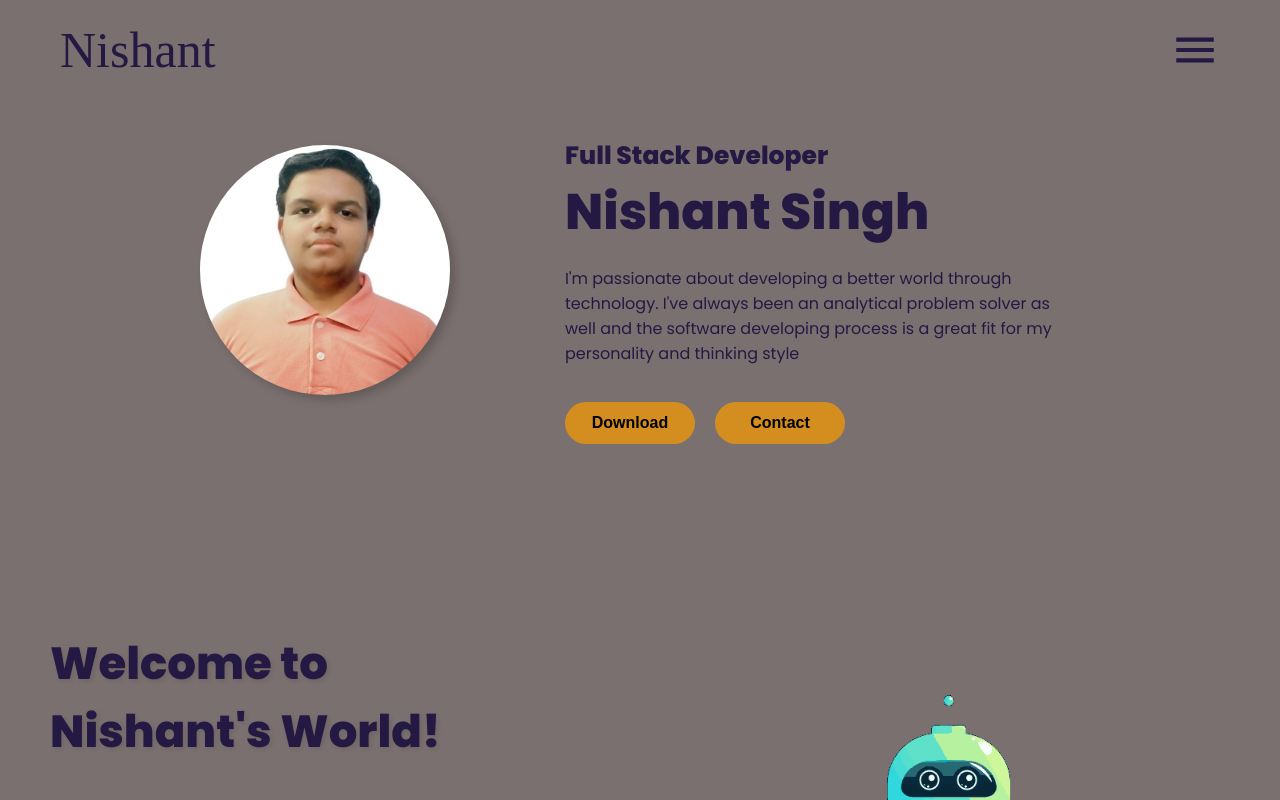
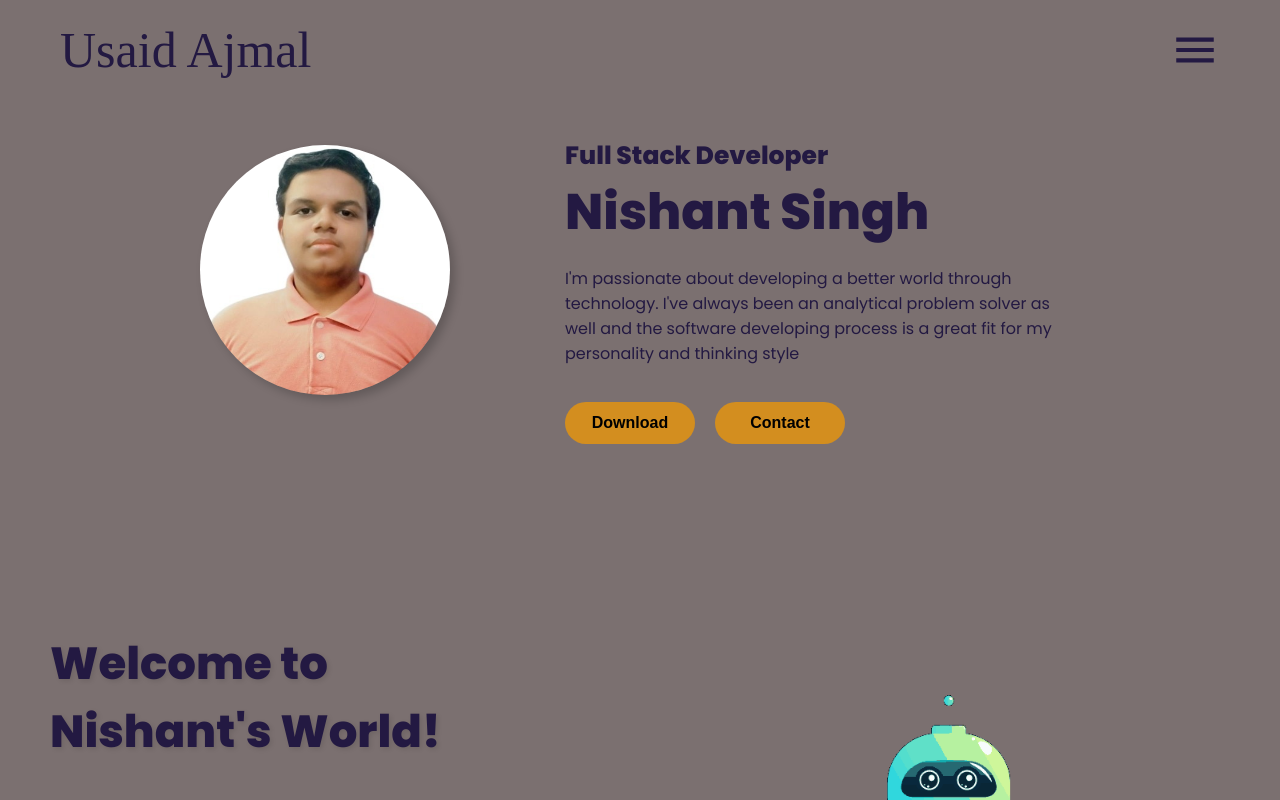
Before and after one commit to Usaid-Ajmal/ReactTask6, a React (Create React App) app: page / in a window 1280 px wide. Shown: the top 800 px of the page. Built offline with nearby package versions, Linux system fonts and the light colour scheme; a web font is replaced by a local one.

Commit message:
Update App.js

```diff
--- a/src/App.js
+++ b/src/App.js
@@ -28,7 +28,7 @@
 
       <header>
         <div className='top'>
-          <div className="logo">Nishant</div>
+          <div className="logo">Usaid Ajmal</div>
           <MdOutlineMenu  onClick={()=>setOpenMenu(true)}/>
         </div>
         <Header />
```
